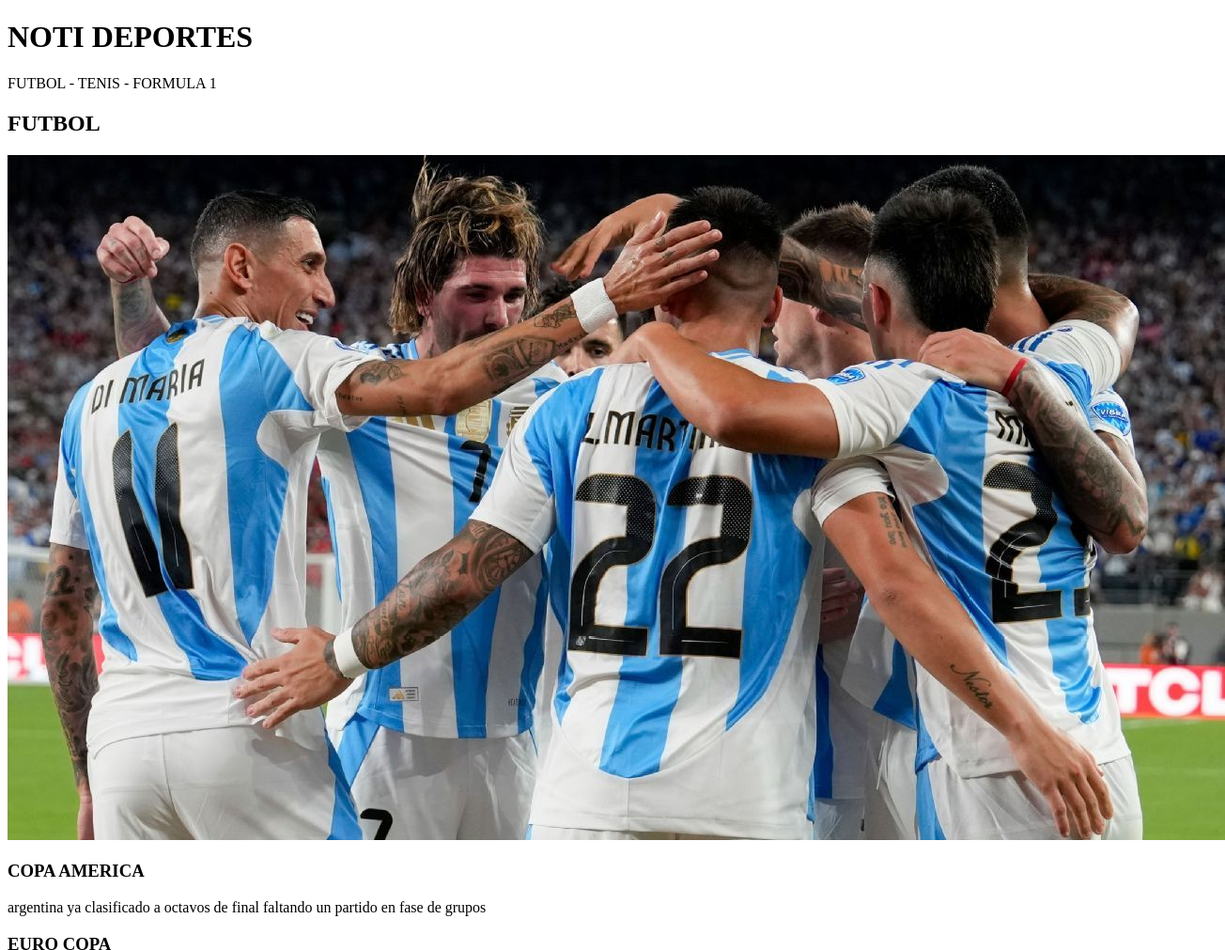
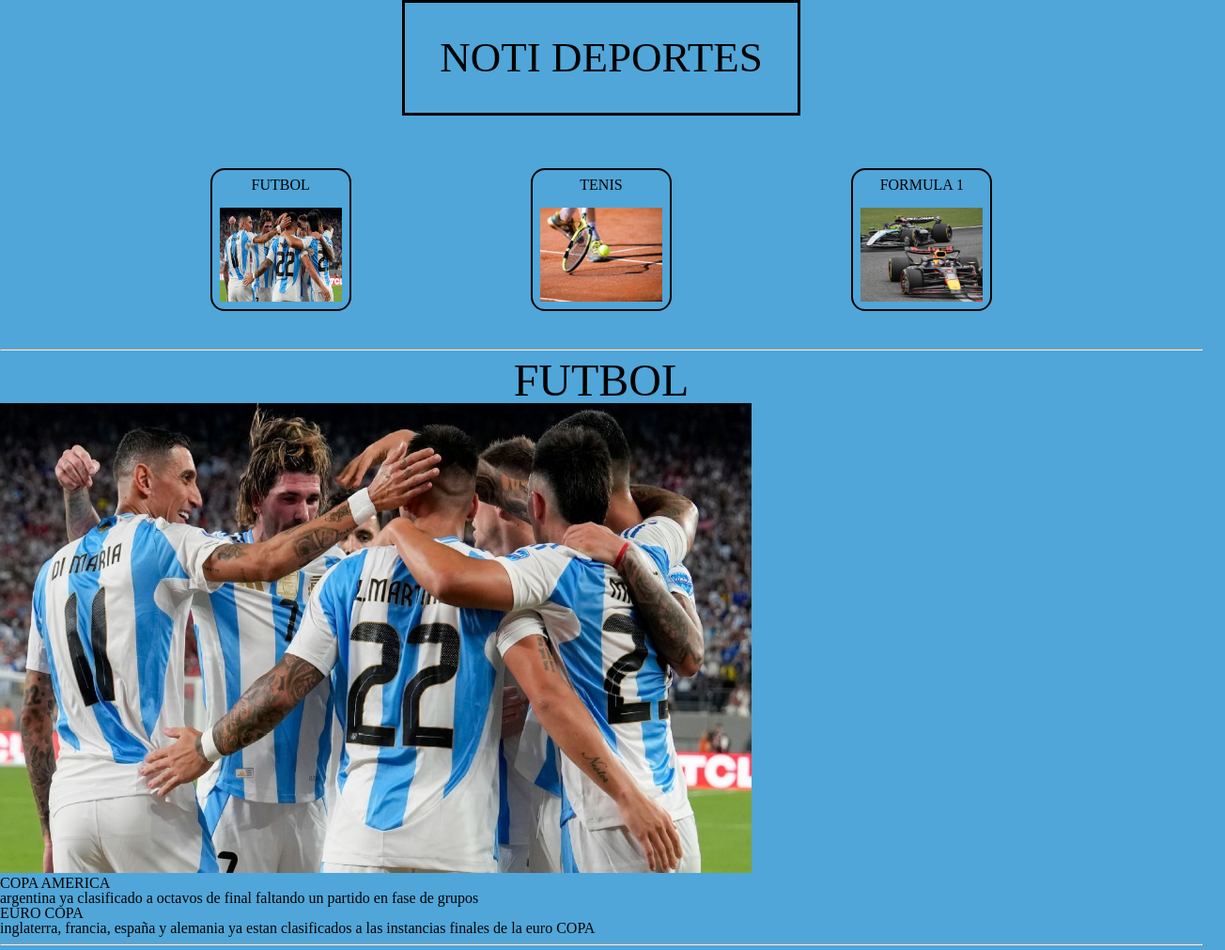
Before and after one commit to agustincapozucca/homework, a plain HTML site: page index.html in a window 1280 px wide. Shown: the top 1011 px of the page at 94% size, 1304 px wide, since content can reach past the window. Drawn offline with Linux system fonts and the light colour scheme.

Commit message:
actualizacion homework 4

```diff
--- a/index.html
+++ b/index.html
@@ -4,21 +4,41 @@
       <meta charset="UTF-8" />
       <meta name="viewport" content="width=device-width, initial-scale=1.0" />
       <title>Mi Primer Sitio Web</title>
+      <link rel="stylesheet" type="text/css" href="styles.css">
+      <link rel="stylesheet" href="reset.css">
    </head>
    <body>
     <HEader>
-        <h1>NOTI DEPORTES</h1>
-        <span>FUTBOL</span>
-        <span>- TENIS</span>
-        <span>- FORMULA 1</span>
-   </HEader>
+        <h1 class="title" id="principal">NOTI DEPORTES</h1>
+
+        <div id="cards-container">
+
+        <div class="cards">
+        FUTBOL
+        <img src="futbol.jpeg" class="imgcabecera" alt="">
+        </div>
+        <div class="cards">
+        TENIS
+        <img src="tenis.jpg" class="imgcabecera" alt="">
+        </div>
+        <div class="cards">
+        FORMULA 1
+        <img src="f1.jpg" class="imgcabecera" alt="">
+        </div>
+
+        </div>
+
+      </HEader>
+      <hr>
      <MAIn>
         <section>
+          </article>
+            <article>
+           <div>
+               <H2 class="title">FUTBOL</H2>
 
-            <H2>FUTBOL</H2>
+         <img src="futbol.jpeg" class="logo" alt="">
 
-         <img src="futbol.jpeg" alt="">
-            <article>
             <div>
              <H3>COPA AMERICA</H3>
              <P>argentina ya clasificado a octavos de final faltando un partido en fase de grupos</P>
@@ -31,10 +51,12 @@
     </section>
         <hr>
     <section>
+    </article>
+       <article>
+    <H2 class="title">TENIS</H2>
 
-        <H2>TENIS</H2>
-        <img src="tenis.jpg" alt="">
-        <article>
+        <img src="tenis.jpg" class="logo" alt="">
+
             <div>
         <H3>WIMBLEDOM</H3>
         <p>alcaraz y sinner son los maximos candidatos a ganar el grand slam de cesped</p>
@@ -55,9 +77,11 @@
      </section>
         <hr>
     <section>
-        <H2>FORMULA 1</H2>
-        <img src="f1.jpg" alt="">
-       <article>
+       </article>
+      <article>
+         <H2 class="title">FORMULA 1</H2>
+        <img src="f1.jpg" class="logo">
+
         <div>
            <H3>GP MONACO</H3>
           <p>charles leclerc local y campeon del gran premio de monaco</p>
@@ -74,14 +98,18 @@
               <li>italia</li>
           </ul>
         </div>
+        </div>
        </article>
     </section>
    </MAIn>
    <HR></HR>
-   <FOoter>
-    <p>si queres recibir las ultimas noticias actualizadas de deportes subscribite.</p>
+   <footer>
+<p>mira todo el deporte junto a nosotros</p>
 
-   </FOoter>
+<a href="suscrpcion.html">SUSCRIBIRSE</a>
+
+   </footer>
+
 
    </body>
 </html>
--- /dev/null
+++ b/reset.css
@@ -0,0 +1,43 @@
+html, body, div, span, applet, object, iframe,
+h1, h2, h3, h4, h5, h6, p, blockquote, pre,
+a, abbr, acronym, address, big, cite, code,
+del, dfn, em, img, ins, kbd, q, s, samp,
+small, strike, strong, sub, sup, tt, var,
+b, u, i, center,
+dl, dt, dd, ol, ul, li,
+fieldset, form, label, legend,
+table, caption, tbody, tfoot, thead, tr, th, td,
+article, aside, canvas, details, embed,
+figure, figcaption, footer, header, hgroup,
+menu, nav, output, ruby, section, summary,
+time, mark, audio, video {
+	margin: 0;
+	padding: 0;
+	border: 0;
+	font-size: 100%;
+	font: inherit;
+	vertical-align: baseline;
+}
+/* HTML5 display-role reset for older browsers */
+article, aside, details, figcaption, figure,
+footer, header, hgroup, menu, nav, section {
+	display: block;
+}
+body {
+	line-height: 1;
+}
+ol, ul {
+	list-style: none;
+}
+blockquote, q {
+	quotes: none;
+}
+blockquote:before, blockquote:after,
+q:before, q:after {
+	content: '';
+	content: none;
+}
+table {
+	border-collapse: collapse;
+	border-spacing: 0;
+}
--- /dev/null
+++ b/styles.css
@@ -0,0 +1,66 @@
+body {
+    font-family: 'Arial', sans-serif;
+    background-color: #50a6d8;
+
+  }
+.title{
+    font-size: 3em;
+    display: flex;
+    flex-direction: column;
+    gap: 2em;
+    align-items: center;
+
+
+
+}
+.logo{
+    width: 800px;
+    height: 500px;
+
+}
+
+.imgcabecera{
+     width: 130px;
+     height: 100px;
+}
+
+.cards{
+    border: 2px solid black;
+    width: fit-content;
+    padding: 0.5em 0.5em 0.5em 0.5em;
+    border-radius: 10%;
+    transition: 1s;
+    display: flex;
+    flex-direction: column;
+    gap: 1em;
+    align-items: center;
+}
+
+.cards:hover{
+    background-color: rgb(247, 237, 237);
+}
+
+#cards-container{
+
+    width: 80vw;
+    margin: auto;
+    margin-top: 1.5em;
+    border: 2px black;
+    border-radius: 5%;
+    padding: 2em;
+    display: flex;
+    flex-direction: row;
+    justify-content: space-around;
+
+
+}
+
+#principal{
+    font-size: 45px;
+    border: solid black;
+    width: 27vw;
+    margin: auto;
+    padding: 0.8em;
+    display: flex;
+    flex-direction:auto;
+}
```
Also changed, not shown: suscrpcion.html (added, +46 -0 lines).
